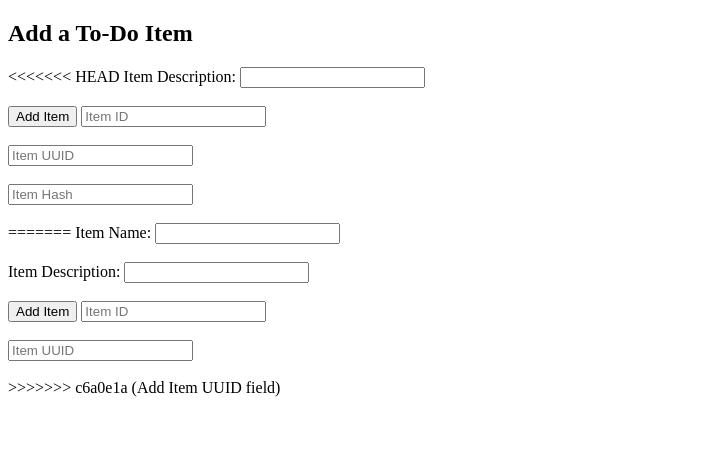
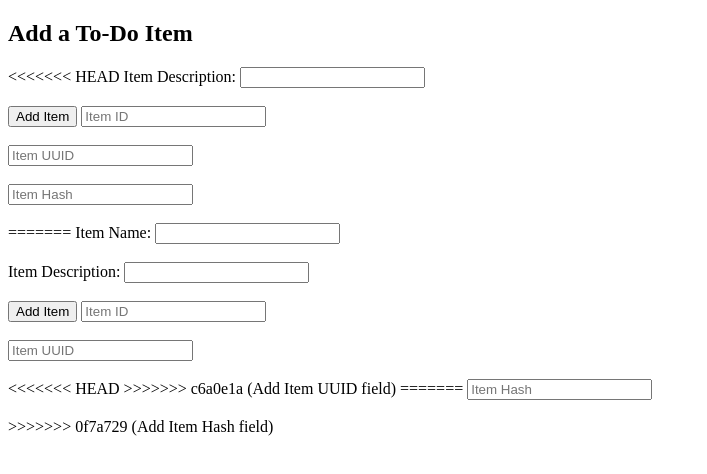
Before and after one commit to sachin85085/git-Assignment, a plain HTML site: page templates/todo.html in a window 1280 px wide. Shown: the whole page, without its empty margins (0-707 px from the left). Drawn offline with Linux system fonts and the light colour scheme.

Commit message:
Add Item Hash field

```diff
--- a/templates/todo.html
+++ b/templates/todo.html
@@ -21,7 +21,11 @@
         <button type="submit">Add Item</button>
         <input type="text" name="itemID" placeholder="Item ID"><br><br>
         <input type="text" name="itemUUID" placeholder="Item UUID"><br><br>
+<<<<<<< HEAD
 >>>>>>> c6a0e1a (Add Item UUID field)
+=======
+        <input type="text" name="itemHash" placeholder="Item Hash"><br><br>
+>>>>>>> 0f7a729 (Add Item Hash field)
     </form>
 </body>
 </html>
```
